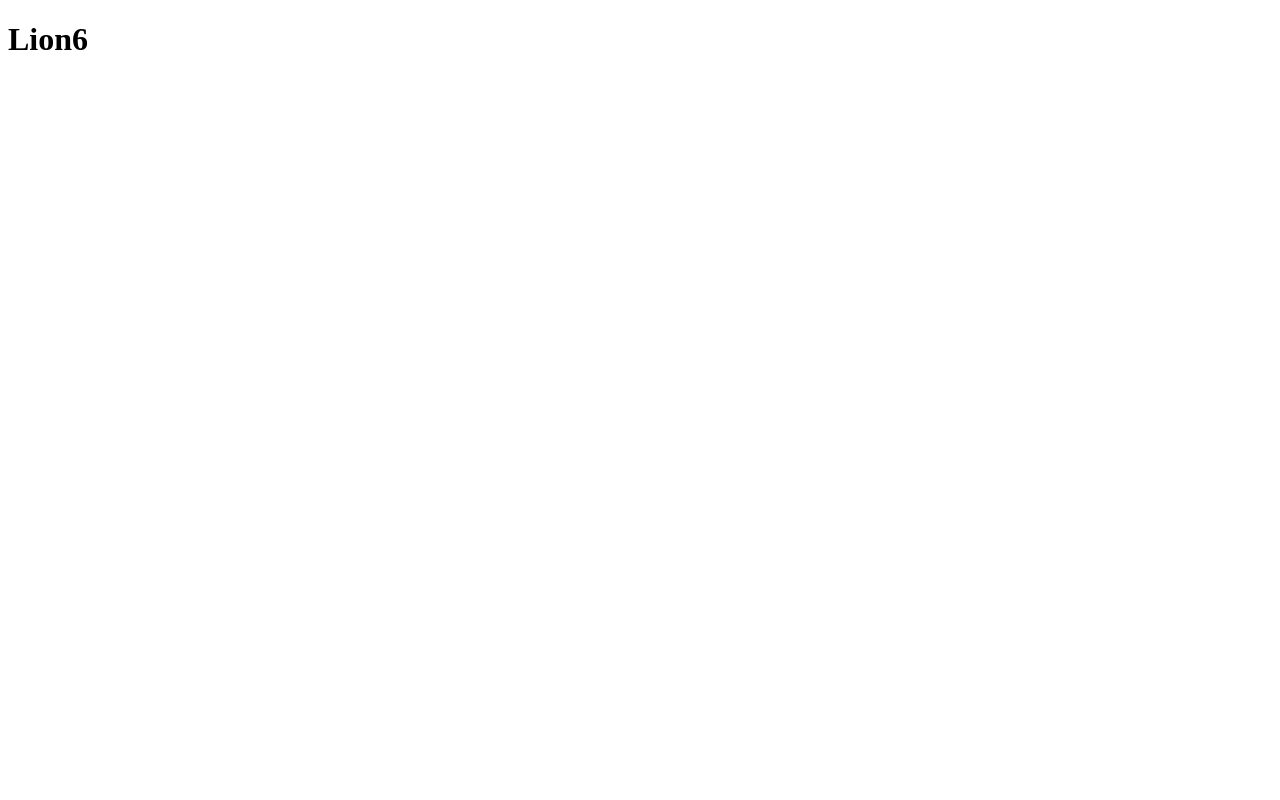
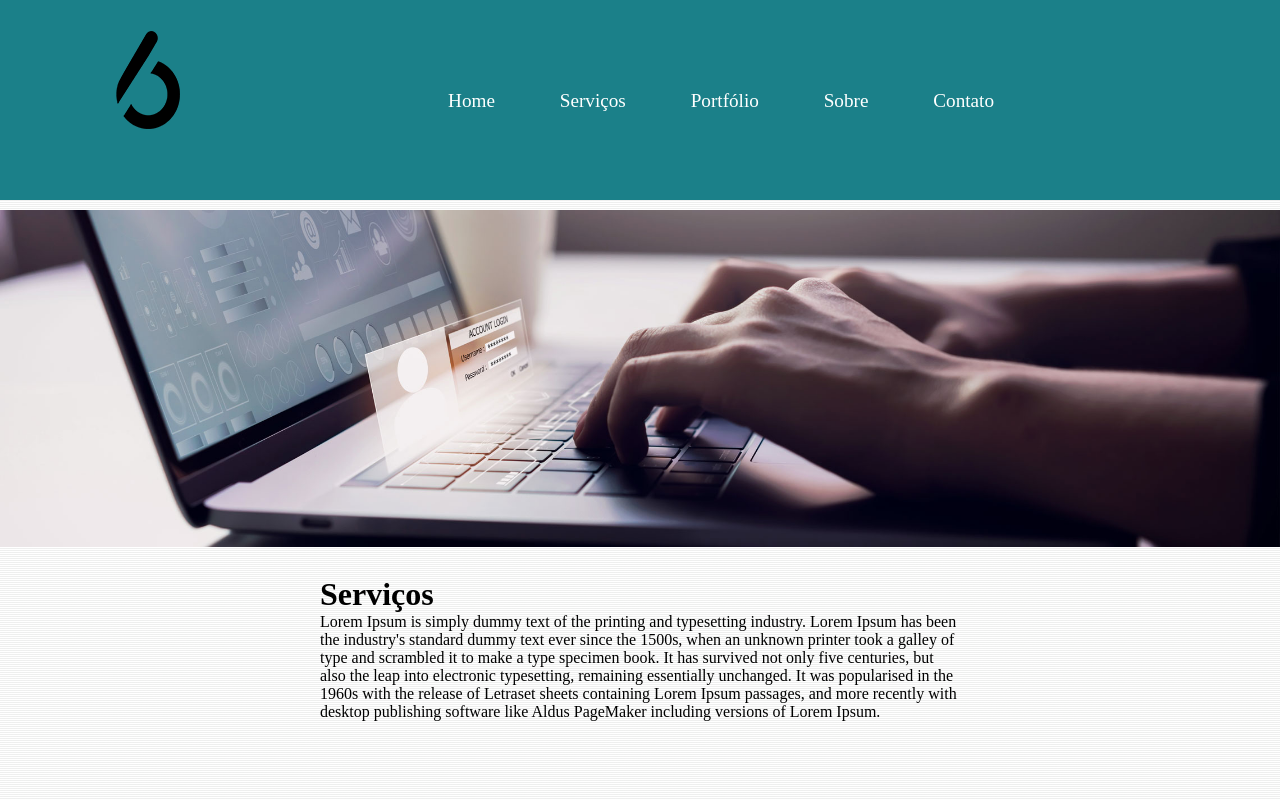
Before and after one commit to rodrigopales/lion6, a plain HTML site: page index.html in a window 1280 px wide. Drawn offline with Linux system fonts and the light colour scheme.

Commit message:
criando area do topo e realizando alguns testes

```diff
--- a/css/estilo.css
+++ b/css/estilo.css
@@ -1,12 +1,104 @@
+/* INICIO PARAMETROS GERAIS */
+
+* {
+
+  margin: 0;
+  padding: 0;
+}
+
 body{
 
-  background:black;
+  background: url("../imagens/fundo.png")
+}
+
+ul{
+
+  list-style: none;
+}
+
+a {
+
+  text-decoration: none;
+}
+
+/* ------ FIM PARAMETROS GERAIS ------ */
+
+/*INICIO AREA TOP */
+
+#area-top{
+
+  width: 100%;
+  height: 200px;
+  background: #1B8089;
+}
+
+#area-top h1{
+
+
+  float: left;
+  padding: 15px;
+  margin: 30px;
+  text-indent: -9000px;
+  background: url("../imagens/logo.png") no-repeat;
+  width: 250px;
+  height: 100px;
 
 }
 
-#topo h1{
+/* INICIO NAV TOP */
 
-  color:white;
+ul#nav-top{
 
 
+  float: right;
+  clear: both;
+  margin-right: 20%;
+  margin-top: -100px;
 }
+
+ul#nav-top li {
+
+
+  padding: 15px;
+  display: inline;
+}
+
+ul#nav-top a {
+
+  font-size: 1.2em;
+  padding: 15px;
+  color: #FFFFFF;
+}
+
+ul#nav-top a:hover{
+
+  color: #000000;
+  border-top: 2px solid #000000;
+}
+
+/* ------ FIM NAV TOP ------ */
+
+/* ------ FIM AREA TOP ------ */
+
+/* INICIO LAYOUT PRINCIPAL */
+
+#slide{
+
+  margin-top: 10px;
+  width: 100%;
+}
+
+#slide img{
+
+  width: 100%;
+}
+
+#principal{
+
+  padding: 15px;
+  width: 50%;
+  margin: 0 auto;
+  margin-top: 10px;
+}
+
+/* ------ FIM LAYOUT PRINCIPAL ------ */
--- a/index.html
+++ b/index.html
@@ -1,24 +1,48 @@
 <!DOCTYPE html>
-<html lang="en" dir="ltr">
+<html lang="pt" dir="ltr">
   <head>
+    <link rel="stylesheet" href="css/estilo.css">
     <meta charset="utf-8">
     <title>Lion6 Design - Home</title>
   </head>
   <body>
 
-    <h1>Lion6</h1>
 
-    <div id="topo"> <!-- INICIO TOPO -->
 
-      <div id="area-logo">
+    <div id="area-top"> <!-- INICIO AREA TOPO -->
+
+      <h1>Lion6</h1>
+
+
+      <div id="area-menu">
+
+        <ul id="nav-top">
+          <li><a href=""> Home </a></li>
+          <li><a href=""> Serviços </a></li>
+          <li><a href=""> Portfólio </a></li>
+          <li><a href=""> Sobre </a></li>
+          <li><a href=""> Contato </a></li>
+        </ul>
 
       </div>
 
-      <div id="menu">
+    </div> <!-- FIM AREA TOPO -->
 
-      </div>
+    <div id="slide">
+      <img src="imagens/testeslide.jpg" alt="Teste">
 
-    </div> <!-- FIM TOPO -->
+    </div>
+
+
+    <div id="principal">
+
+        <h1>Serviços</h1>
+
+        <p>
+          Lorem Ipsum is simply dummy text of the printing and typesetting industry. Lorem Ipsum has been the industry's standard dummy text ever since the 1500s, when an unknown printer took a galley of type and scrambled it to make a type specimen book. It has survived not only five centuries, but also the leap into electronic typesetting, remaining essentially unchanged. It was popularised in the 1960s with the release of Letraset sheets containing Lorem Ipsum passages, and more recently with desktop publishing software like Aldus PageMaker including versions of Lorem Ipsum.
+        </p>
+
+    </div>
 
   </body>
 </html>
```
Also changed, not shown: imagens/#ID-LION6.png (added), imagens/6 DO LION-PRETO.png (added), imagens/PARTE1 DO 6.png (added), imagens/PARTE2 DO 6.png (added), imagens/fundo.png (added), imagens/logo.png (added), imagens/testeslide.jpg (added).
